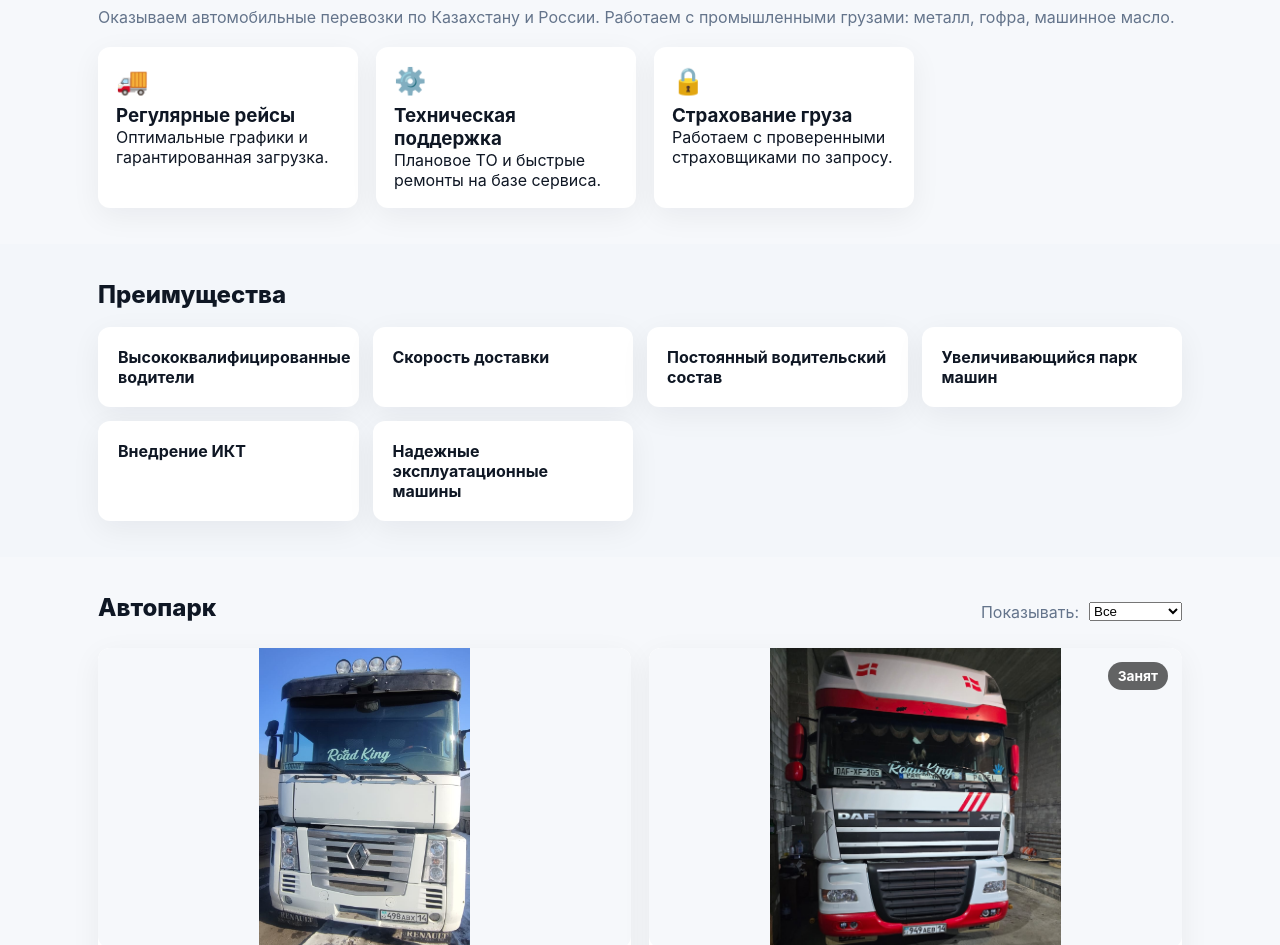
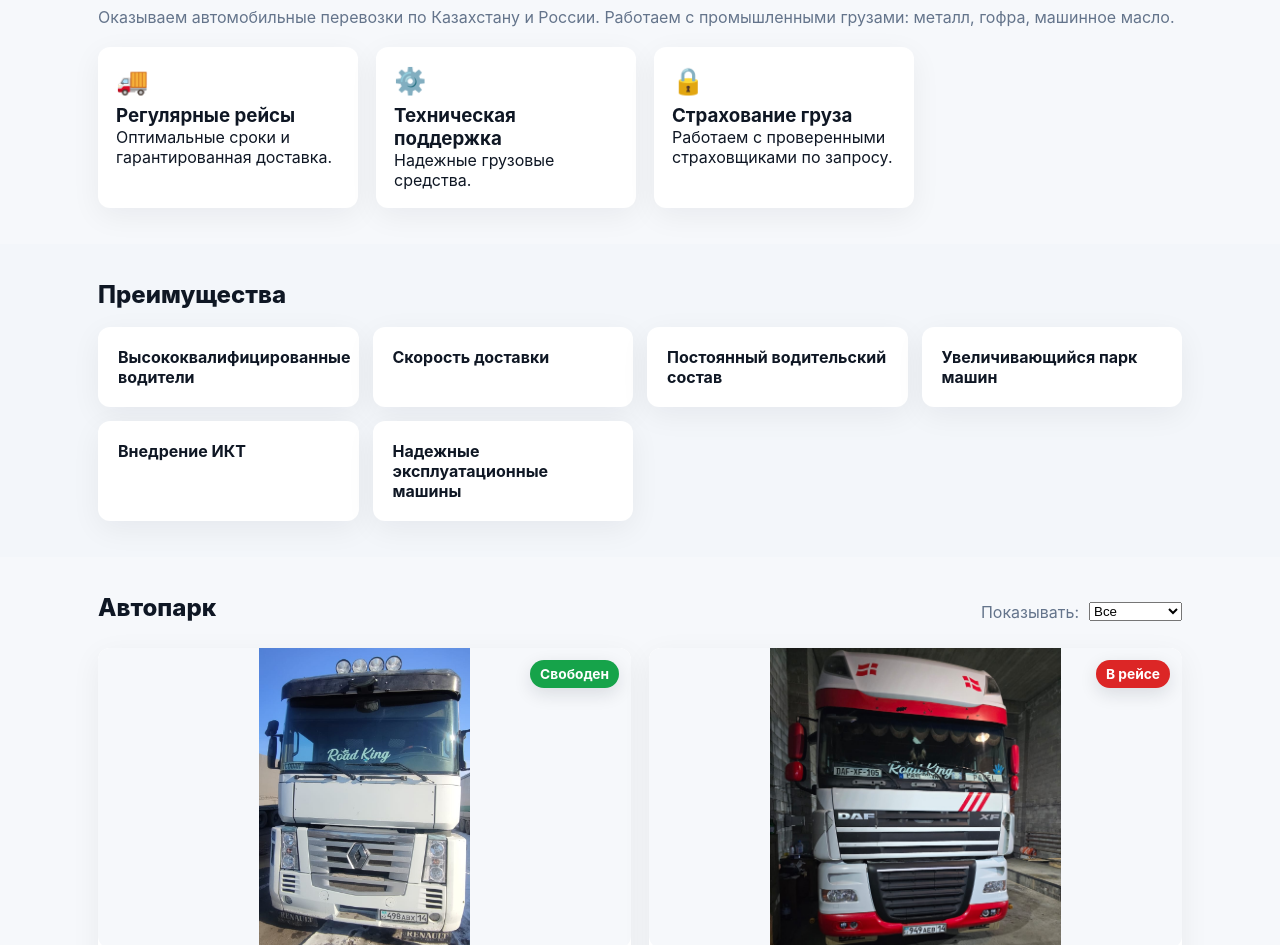
Before and after one commit to Magurin/stolyarov_company, a React (Vite) app: page / in a window 1280 px wide. Shown: the part 507-1452 px from the top of the page. Built offline with nearby package versions, Linux system fonts and the light colour scheme.

Commit message:
feat: show availability badge on truck images (Свободен / В рейсе)

```diff
--- a/src/App.css
+++ b/src/App.css
@@ -140,6 +140,11 @@ a { color: inherit; text-decoration: none; }
   display: block;
   background: transparent;
 }
+
+/* Availability badge placed in the image corner */
+.truck-badge { position: absolute; right: 12px; top: 12px; z-index: 3; padding: 6px 10px; border-radius: 999px; font-weight:700; font-size:0.86rem; color: #fff; box-shadow: 0 6px 18px rgba(16,24,40,0.12); }
+.truck-badge.free { background: #16a34a; }
+.truck-badge.busy { background: #dc2626; }
 .truck-body { padding:12px 14px; display:flex; flex-direction:column; gap:8px; }
 .truck-title { font-weight:700; }
 .truck-sub { color:var(--muted); font-size:0.9rem; }
@@ -151,9 +156,6 @@ a { color: inherit; text-decoration: none; }
 .chip-red { background: #fff1f2; color: #dc2626; border: 1px solid rgba(220,38,38,0.06); }
 .link-btn { background:transparent; border:none; color:var(--accent); font-weight:700; cursor:pointer; }
 
-/* muted overlay for unavailable */
-.truck-image.muted::after,
-.truck-img-wrapper.muted::after { content:"Занят"; position:absolute; right:14px; top:14px; background:rgba(0,0,0,0.6); color:white; padding:6px 10px; border-radius:999px; font-weight:700; font-size:0.86rem; z-index:2; }
 
 /* ---------- Contact / Form ---------- */
 .bg-dark { background: linear-gradient(180deg, rgba(6,10,20,0.02), rgba(6,10,20,0.02)); }
--- a/src/App.tsx
+++ b/src/App.tsx
@@ -241,13 +241,13 @@ const App: React.FC = () => {
             <div className="card small">
               <div className="icon">🚚</div>
               <h3>Регулярные рейсы</h3>
-              <p>Оптимальные графики и гарантированная загрузка.</p>
+              <p>Оптимальные сроки и гарантированная доставка.</p>
             </div>
 
             <div className="card small">
               <div className="icon">⚙️</div>
               <h3>Техническая поддержка</h3>
-              <p>Плановое ТО и быстрые ремонты на базе сервиса.</p>
+              <p>Надежные грузовые средства.</p>
             </div>
 
             <div className="card small">
@@ -294,6 +294,7 @@ const App: React.FC = () => {
               <article key={t.id} className="truck-card" onClick={() => setSelectedTruck(t)} tabIndex={0}>
                <div className={`truck-image ${t.available ? "" : "muted"}`}>
                 <div className="truck-img-wrapper">
+                  <span className={`truck-badge ${t.available ? 'free' : 'busy'}`}>{t.available ? 'Свободен' : 'В рейсе'}</span>
                   <img
                     src={t.img}
                     alt={`${t.name} ${t.year}`}
```
